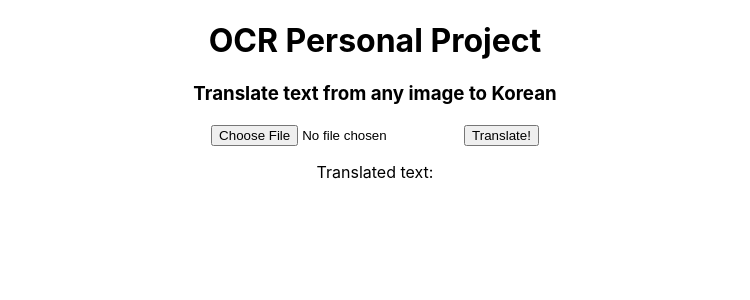
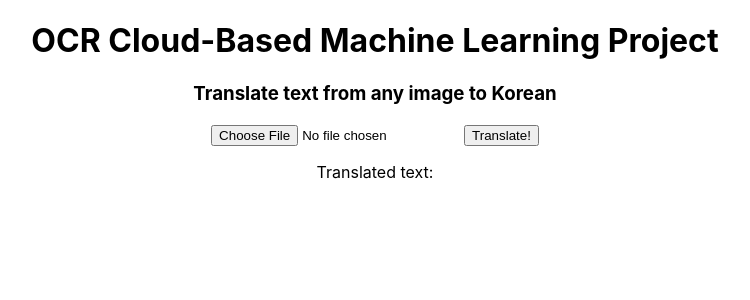
Before and after one commit to yjeong48/livetext-react, a React (Create React App) app: page / in a window 1280 px wide. Shown: the top 300 px of the page, without its empty margins (265-1015 px from the left). Built offline with nearby package versions, Linux system fonts and the light colour scheme.

Commit message:
changed title

```diff
--- a/src/App.js
+++ b/src/App.js
@@ -48,7 +48,7 @@ class App extends Component {
 	return (
 		<div style={{textAlign:"center"}}>
 			<h1>
-			OCR Personal Project
+			OCR Cloud-Based Machine Learning Project
 			</h1>
 			<h3>
 			Translate text from any image to Korean
```
